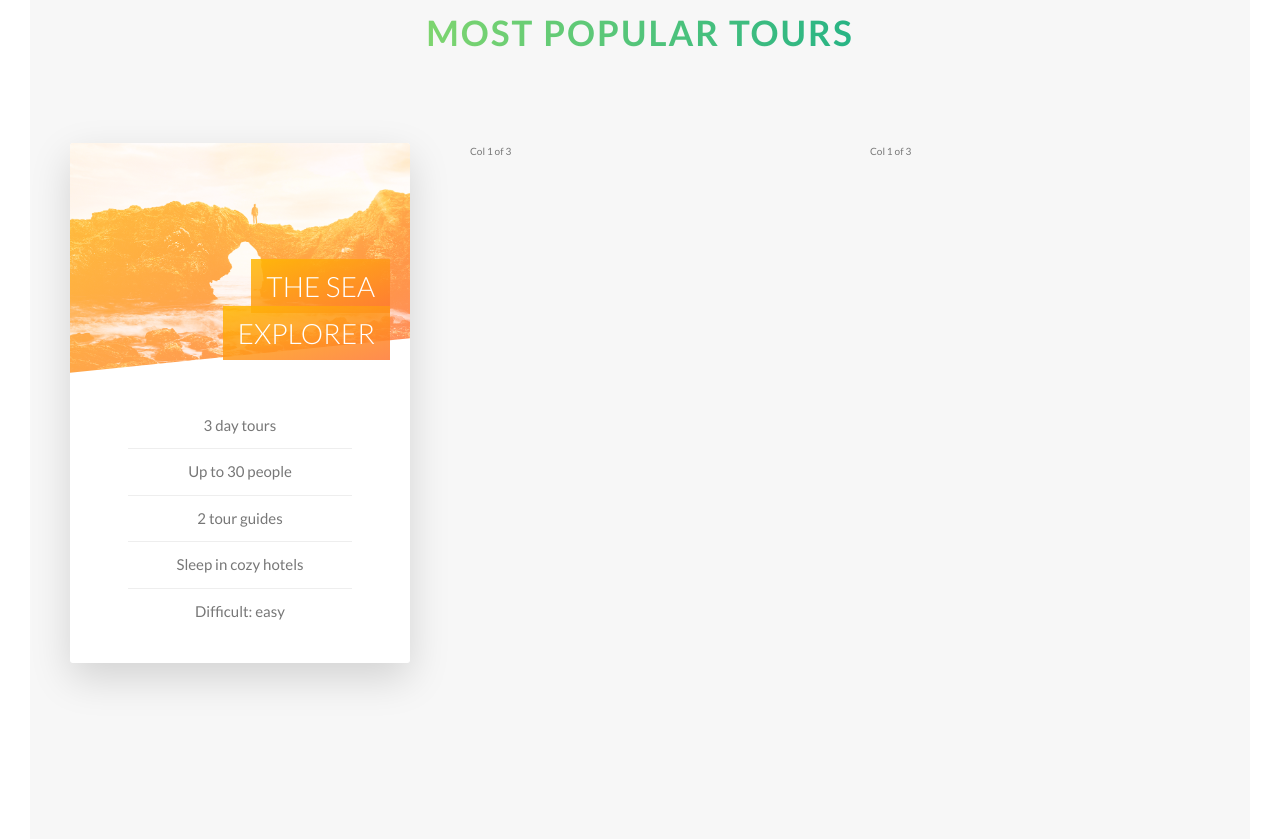
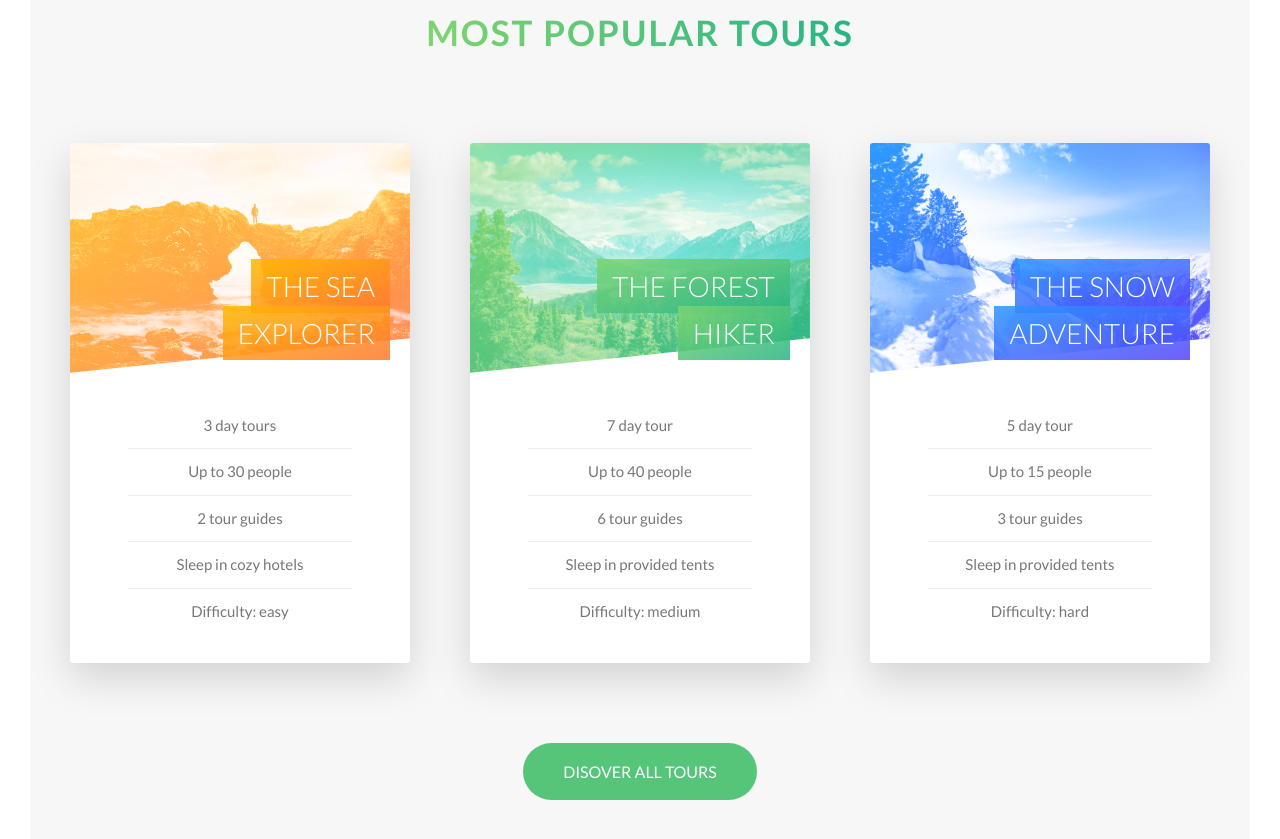
Before and after one commit to HaseebMurtaza/Natours, a website: page index.html in a window 1280 px wide. Shown: the part 2332-3171 px from the top of the page. Drawn offline with Linux system fonts and the light colour scheme.

Commit message:
Build Tour section

```diff
--- a/index.html
+++ b/index.html
@@ -156,7 +156,7 @@
                     <li>Up to 30 people</li>
                     <li>2 tour guides</li>
                     <li>Sleep in cozy hotels</li>
-                    <li>Difficult: easy</li>
+                    <li>Difficulty: easy</li>
                   </ul>
                 </div>
               </div>
@@ -172,8 +172,72 @@
               </div>
             </div>
           </div>
-          <div class="col-1-of-3">Col 1 of 3</div>
-          <div class="col-1-of-3">Col 1 of 3</div>
+          <div class="col-1-of-3">
+            <div class="card">
+              <div class="card__side card__side--front">
+                <div class="card__picture card__picture--2">&nbsp;</div>
+                <h4 class="card__heading">
+                  <span class="card__heading-span card__heading-span--2">
+                    The Forest Hiker
+                  </span>
+                </h4>
+                <div class="card__details">
+                  <ul>
+                    <li>7 day tour</li>
+                    <li>Up to 40 people</li>
+                    <li>6 tour guides</li>
+                    <li>Sleep in provided tents</li>
+                    <li>Difficulty: medium</li>
+                  </ul>
+                </div>
+              </div>
+
+              <div class="card__side card__side--back card__side--back-2">
+                <div class="card__cta">
+                  <div class="card__price-box">
+                    <p class="card__price-only">Only</p>
+                    <p class="card__price-value">$497</p>
+                  </div>
+                  <a href="#" class="btn btn--white">Book now!</a>
+                </div>
+              </div>
+            </div>
+          </div>
+          <div class="col-1-of-3">
+            <div class="card">
+              <div class="card__side card__side--front">
+                <div class="card__picture card__picture--3">&nbsp;</div>
+                <h4 class="card__heading">
+                  <span class="card__heading-span card__heading-span--3">
+                    The Snow Adventure
+                  </span>
+                </h4>
+                <div class="card__details">
+                  <ul>
+                    <li>5 day tour</li>
+                    <li>Up to 15 people</li>
+                    <li>3 tour guides</li>
+                    <li>Sleep in provided tents</li>
+                    <li>Difficulty: hard</li>
+                  </ul>
+                </div>
+              </div>
+
+              <div class="card__side card__side--back card__side--back-3">
+                <div class="card__cta">
+                  <div class="card__price-box">
+                    <p class="card__price-only">Only</p>
+                    <p class="card__price-value">$897</p>
+                  </div>
+                  <a href="#" class="btn btn--white">Book now!</a>
+                </div>
+              </div>
+            </div>
+          </div>
+        </div>
+
+        <div class="u-center-text u-margin-top-big">
+          <a href="#" class="btn btn--green">Disover all tours</a>
         </div>
       </section>
     </main>
--- a/saas/base/_utilities.scss
+++ b/saas/base/_utilities.scss
@@ -13,3 +13,11 @@
 .u-margin-bottom-big {
   margin-bottom: 8rem;
 }
+
+.u-margin-top-big {
+  margin-top: 8rem;
+}
+
+.u-margin-top-huge {
+  margin-top: 10rem;
+}
--- a/saas/components/_btn.scss
+++ b/saas/components/_btn.scss
@@ -32,6 +32,15 @@
 
     &::after {
       background-color: $color-white;
+    }
+  }
+
+  &--green {
+    background-color: $color-primary;
+    color: $color-white;
+
+    &::after {
+      background-color: $color-primary;
     }
   }
 
--- a/saas/components/_card.scss
+++ b/saas/components/_card.scss
@@ -30,6 +30,22 @@
           $color-secondary-dark
         );
       }
+
+      &-2 {
+        background-image: linear-gradient(
+          to right bottom,
+          $color-primary-light,
+          $color-primary-dark
+        );
+      }
+
+      &-3 {
+        background-image: linear-gradient(
+          to right bottom,
+          $color-tertiary-light,
+          $color-tertiary-dark
+        );
+      }
     }
   }
 
@@ -58,11 +74,21 @@
     }
 
     &--2 {
-      background-image: url(../img/nat-5.jpg);
+      background-image: linear-gradient(
+          to right bottom,
+          $color-primary-light,
+          $color-primary-dark
+        ),
+        url(../img/nat-6.jpg);
     }
 
     &--3 {
-      background-image: url(../img/nat-5.jpg);
+      background-image: linear-gradient(
+          to right bottom,
+          $color-tertiary-light,
+          $color-tertiary-dark
+        ),
+        url(../img/nat-7.jpg);
     }
   }
 
@@ -82,11 +108,28 @@
     padding: 1rem 1.5rem;
     -webkit-box-decoration-break: clone;
     box-decoration-break: clone;
+
     &--1 {
       background-image: linear-gradient(
         to right bottom,
         rgba($color-secondary-light, 0.85),
         rgba($color-secondary-dark, 0.85)
+      );
+    }
+
+    &--2 {
+      background-image: linear-gradient(
+        to right bottom,
+        rgba($color-primary-light, 0.85),
+        rgba($color-primary-dark, 0.85)
+      );
+    }
+
+    &--3 {
+      background-image: linear-gradient(
+        to right bottom,
+        rgba($color-tertiary-light, 0.85),
+        rgba($color-tertiary-dark, 0.85)
       );
     }
   }
--- a/saas/pages/_home.scss
+++ b/saas/pages/_home.scss
@@ -22,6 +22,6 @@
 
 .section-tours {
   background-color: $color-grey-light-1;
-  padding: 25rem 0 50rem 0;
+  padding: 25rem 0 15rem 0;
   margin-top: -10rem;
 }
```
Also changed, not shown: css/style.css.
